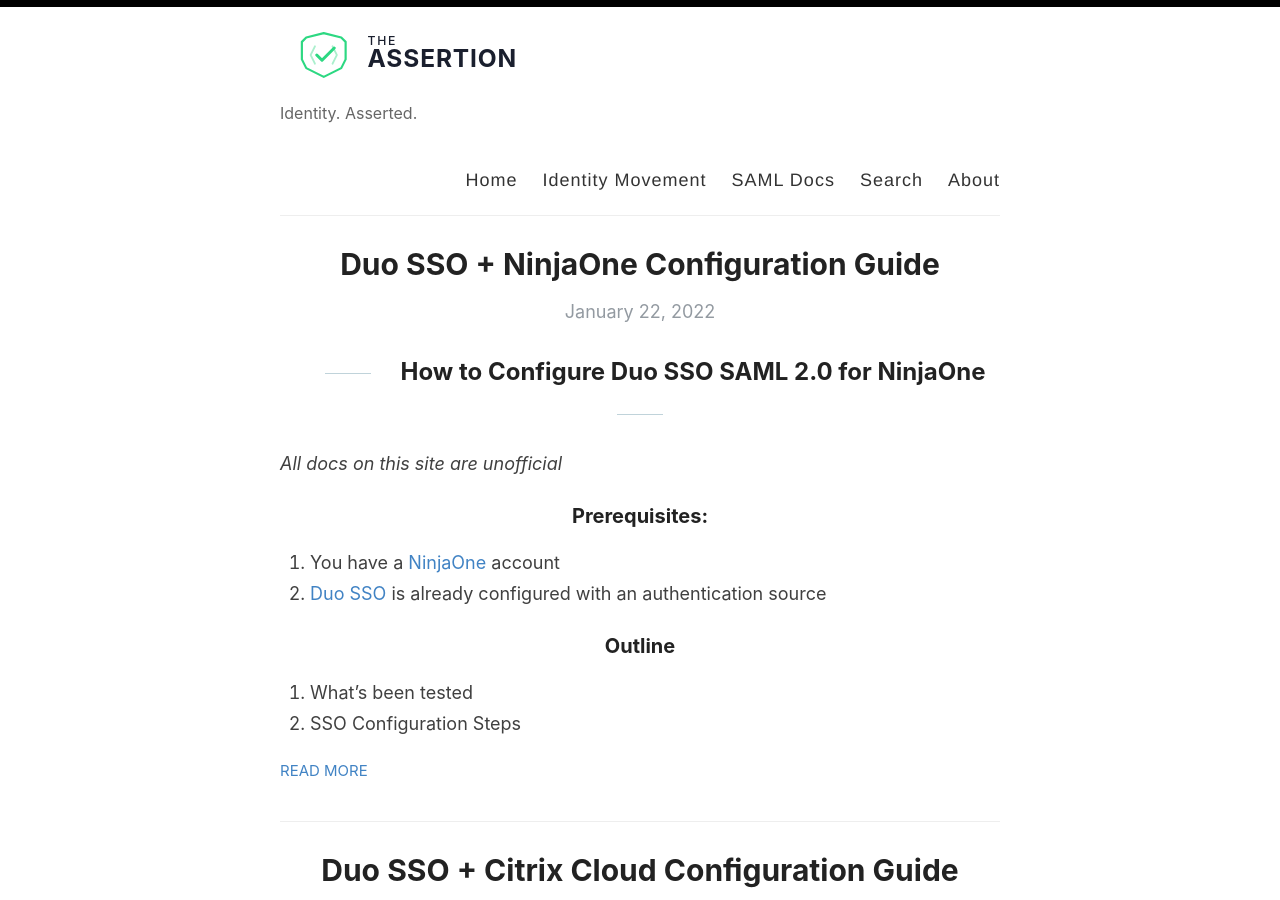
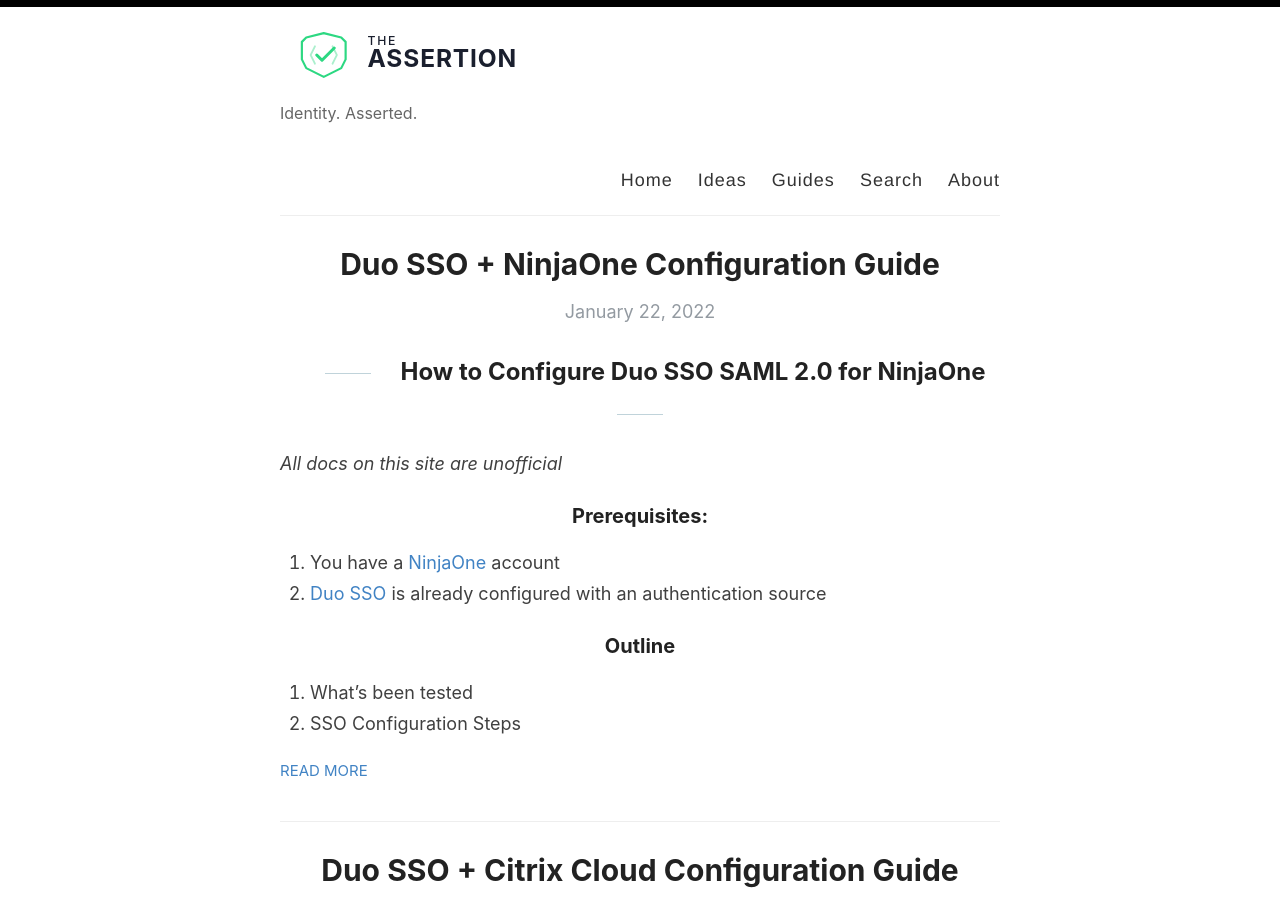
Before and after one commit to christophe81/christophe81.github.io, a Jekyll site: the page built from index.html, in a window 1280 px wide and 900 px high. Built offline with Jekyll 4.4.1, drawn with Linux system fonts in a browser that asks for light colours; the list of posts is cut into pages by our own code.

Commit message:
Update default.html

```diff
--- a/_layouts/default.html
+++ b/_layouts/default.html
@@ -28,8 +28,8 @@
 
             <nav>
               <a href="{{ site.baseurl }}/">Home</a>
-              <a href="{{ site.baseurl }}/identity-movement">Identity Movement</a>
-              <a href="{{ site.baseurl }}/saml-docs">SAML Docs</a>
+              <a href="{{ site.baseurl }}/ideas">Ideas</a>
+              <a href="{{ site.baseurl }}/guides">Guides</a>
               <a href="{{ site.baseurl }}/search">Search</a>
               <a href="{{ site.baseurl }}/about">About</a>
             </nav>
```
